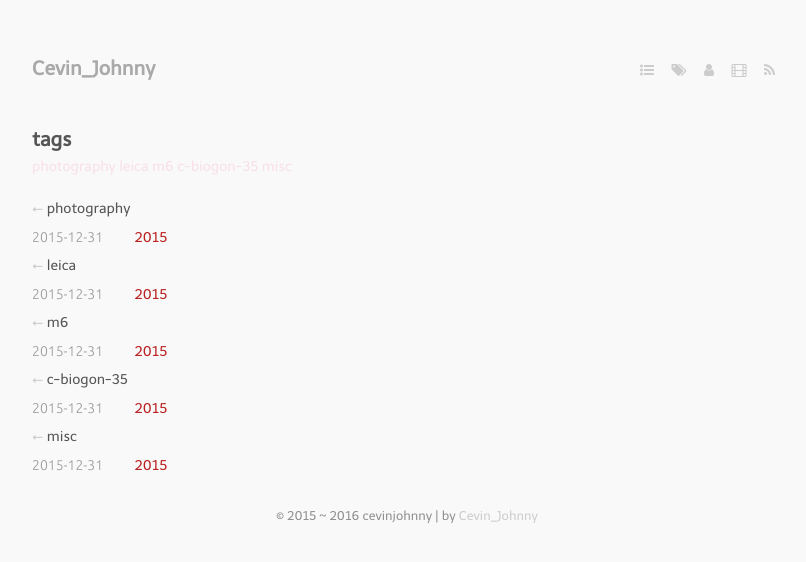
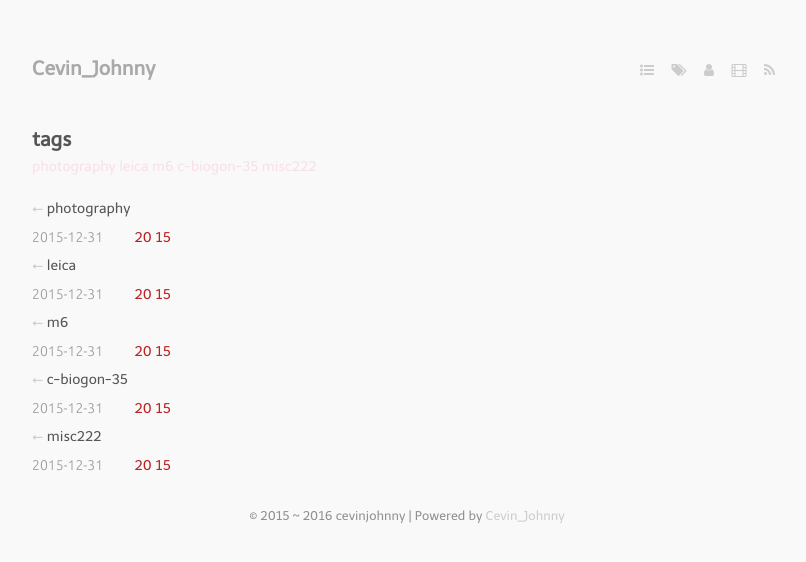
Before and after one commit to CevinJohnny77/simple, a Jekyll site: the page built from tags.markdown, in a window 1280 px wide. Shown: the top 562 px of the page, without its empty margins (233-1039 px from the left). Built offline with Jekyll 4.4.1, drawn with Linux system fonts in a browser that asks for light colours; nearby versions of some CDN libraries; some web fonts are replaced; Markdown is read by kramdown in place of the engine named in the settings.

Commit message:
修改目录

```diff
--- a/_layouts/default.html
+++ b/_layouts/default.html
@@ -36,7 +36,7 @@
         <footer>
           <div>
             {% assign first_post = site.posts | last %}
-            &copy; {{ first_post.date | date: "%Y" }} ~ {{ site.time | date: "%Y" }} {{ site.author }} | by <a href="http://weibo.com/zhuoyiboke" title="Cevin_Johnny">Cevin_Johnny</a>
+            &copy; {{ first_post.date | date: "%Y" }} ~ {{ site.time | date: "%Y" }} {{ site.author }} | Powered by <a href="http://weibo.com/zhuoyiboke" title="Cevin_Johnny">Cevin_Johnny</a>
           </div>
         </footer>
       </div> <!-- main -->
--- a/_posts/2015-12-31-it-just-begins.markdown
+++ b/_posts/2015-12-31-it-just-begins.markdown
@@ -1,5 +1,5 @@
 ---
-title: 2015
+title: 20 15
 layout: post
 guid: urn:uuid:de8d598d-6f35-4c7b-ab23-1951062dadfc
 tags:
@@ -7,12 +7,16 @@ tags:
   - leica
   - m6
   - c-biogon-35
-  - misc
+  - misc222
 ---
 
-[![Shadow](/media/files/2015/12/31/shadow.jpg)](https://www.flickr.com/photos/lhzhang/23999442826/in/dateposted-public/)
+[![Shadow][image-1]][1]
 
 - 完成了读书计划，最爱「1984」
 - 去成都吃了火锅，陪家人去了香格里拉，在眉山顶看了 supermoon
 - 换了份新工作，有些后悔，早换就好了
 - 克服了拖延症，在零点前发了此文
+
+[1]:	https://www.flickr.com/photos/lhzhang/23999442826/in/dateposted-public/
+
+[image-1]:	/media/files/2015/12/31/shadow.jpg
```
